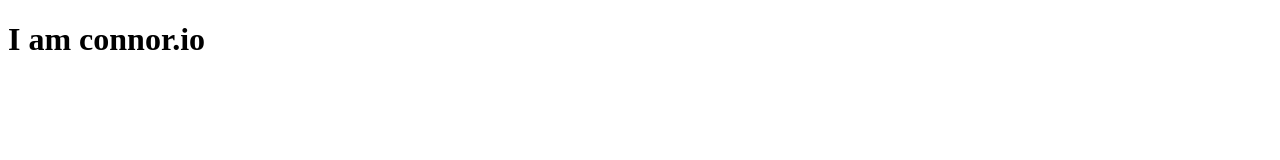
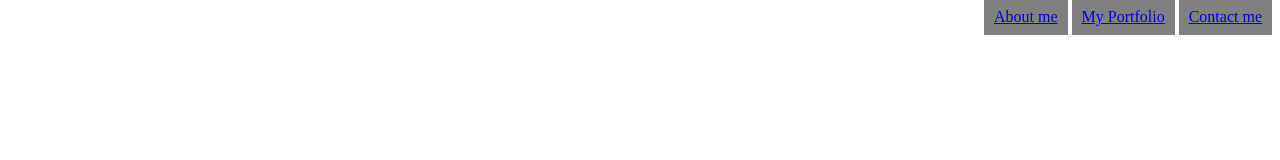
Before and after one commit to CD-Mackay/portfolio, a website: page index.html in a window 1280 px wide. Drawn offline with Linux system fonts and the light colour scheme.

Commit message:
added navbar links

```diff
--- a/index.html
+++ b/index.html
@@ -1,9 +1,19 @@
 <!DOCTYPE html>
 <html>
   <head>
-
+    <link rel="stylesheet" href="style.css">
   </head>
   <body>
-    <h1>I am connor.io</h1>
+    <nav id="nav">
+      <div class="nav-links">
+      <a class="nav-link" href="#introduction">About me</a>
+      <a class="nav-link" href="#projects">My Portfolio</a>
+      <a class="nav-link" href="#contact">Contact me</a>
+    </div>
+    </nav>
+    <section id="introduction">
+    </section>
+    <section id="projects">
+    </section>
   </body>
 </html>
--- /dev/null
+++ b/style.css
@@ -0,0 +1,11 @@
+#nav {
+  width: 100%;
+  display: flex;
+  flex-direction: row;
+  justify-content: flex-end;
+}
+
+.nav-link {
+  padding: 10px;
+  background-color: gray;
+}
```
Also changed, not shown: package.json (added, +19 -0 lines).
